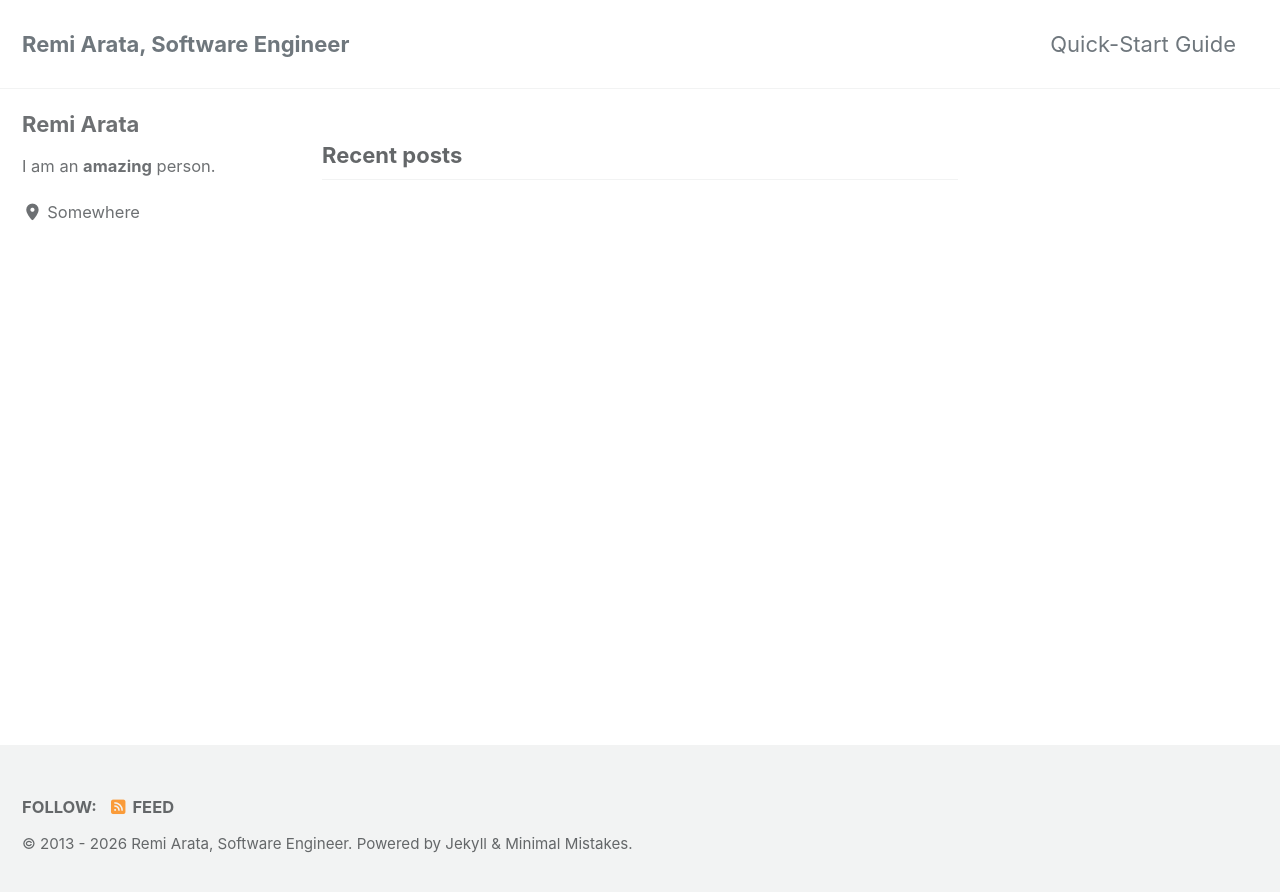
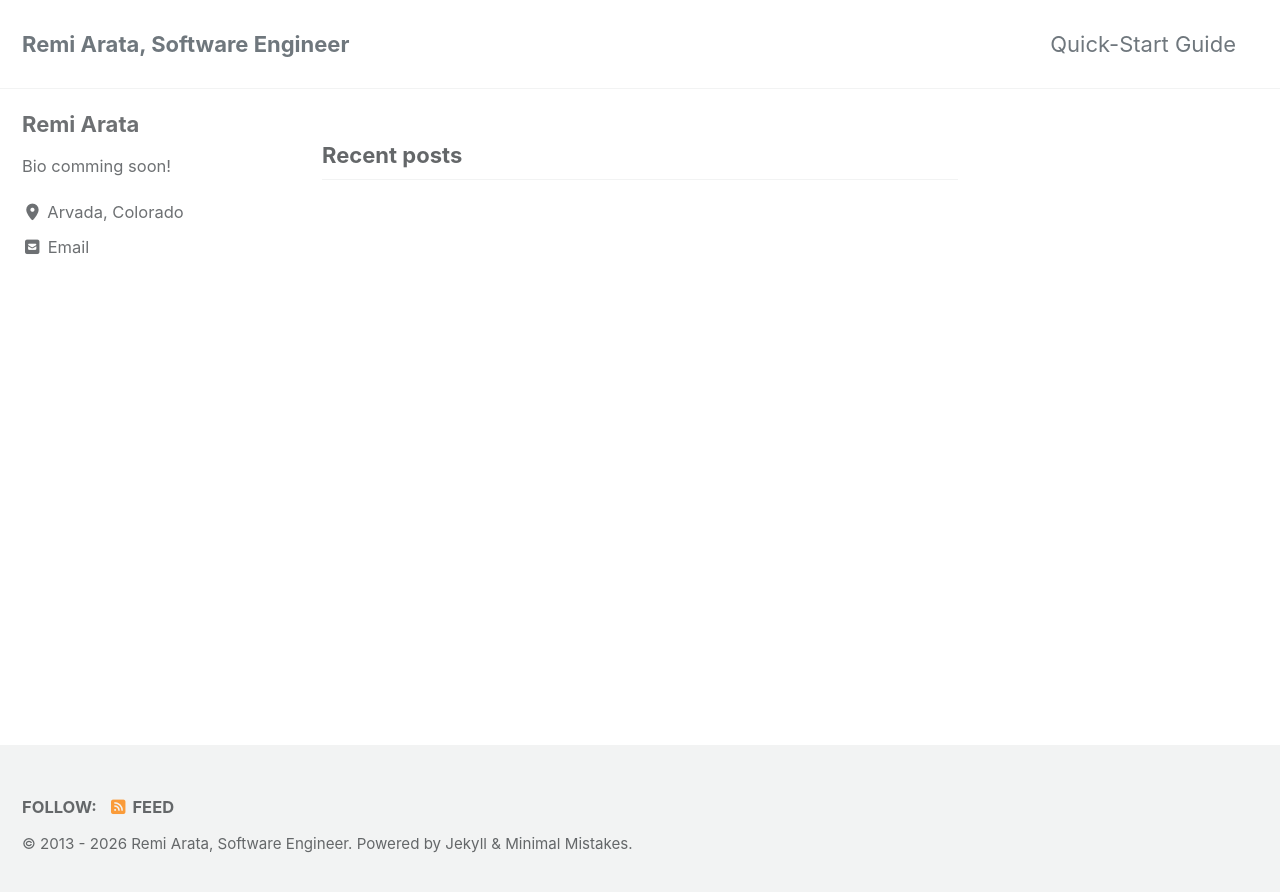
Before and after one commit to RemiArata/RemiArata.github.io, a Jekyll site: the page built from index.html, in a window 1280 px wide. Shown: the top 892 px of the page. Built offline with Jekyll 4.4.1, drawn with Linux system fonts in a browser that asks for light colours; cached includes are drawn as plain includes; the list of posts is cut into pages by our own code.

Commit message:
updated bio and location

```diff
--- a/_config.yml
+++ b/_config.yml
@@ -115,13 +115,13 @@ analytics:
 author:
   name             : "Remi Arata"
   avatar           : # path of avatar image, e.g. "/assets/images/bio-photo.jpg"
-  bio              : "I am an **amazing** person."
-  location         : "Somewhere"
+  bio              : "Bio comming soon!"
+  location         : "Arvada, Colorado"
   email            :
   links:
     - label: "Email"
       icon: "fas fa-fw fa-envelope-square"
-      # url: "mailto:your.name@email.com"
+      url: "mailto:your.nam@email.com"
     - label: "Website"
       icon: "fas fa-fw fa-link"
       # url: "https://your-website.com"
```
